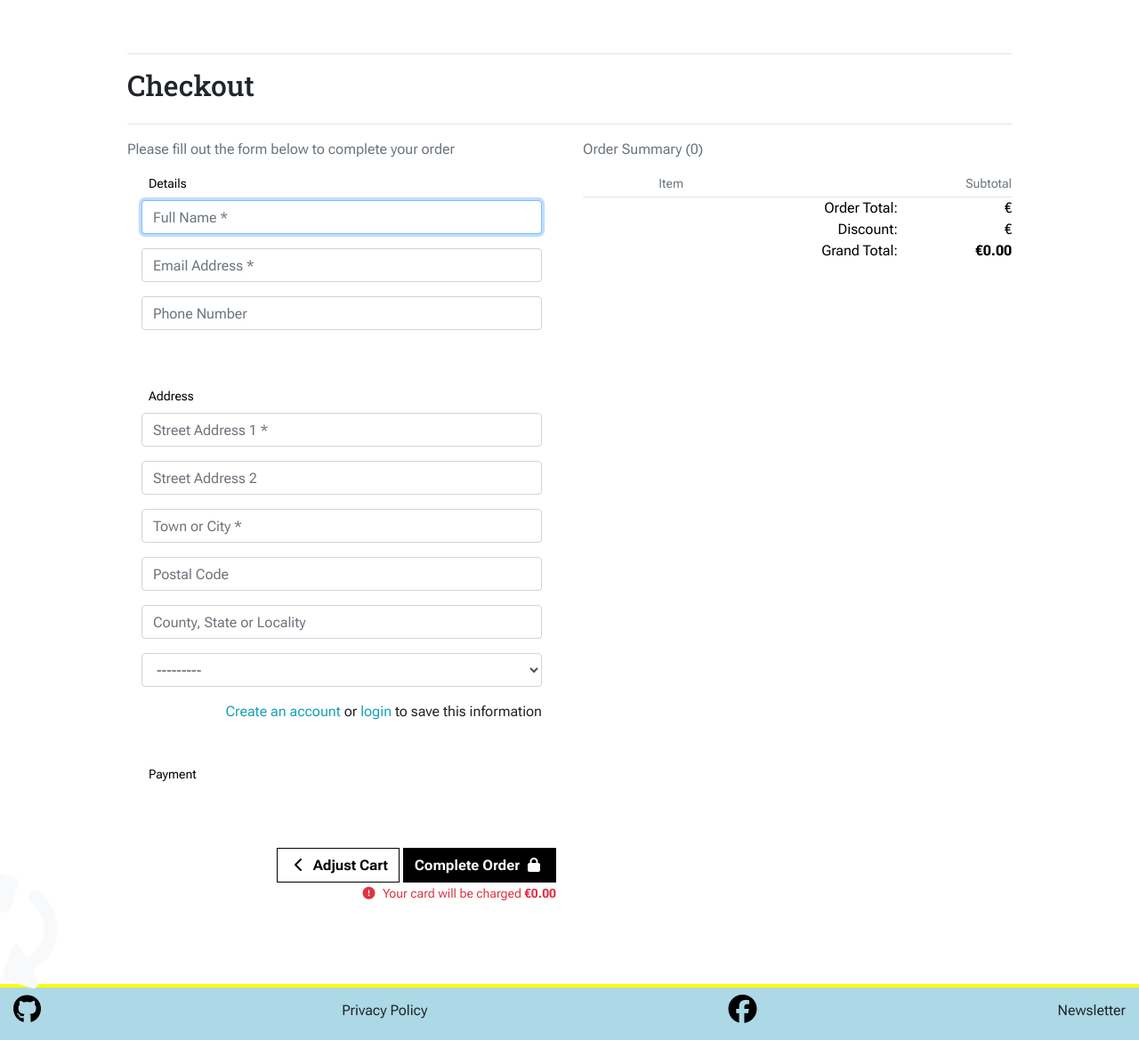
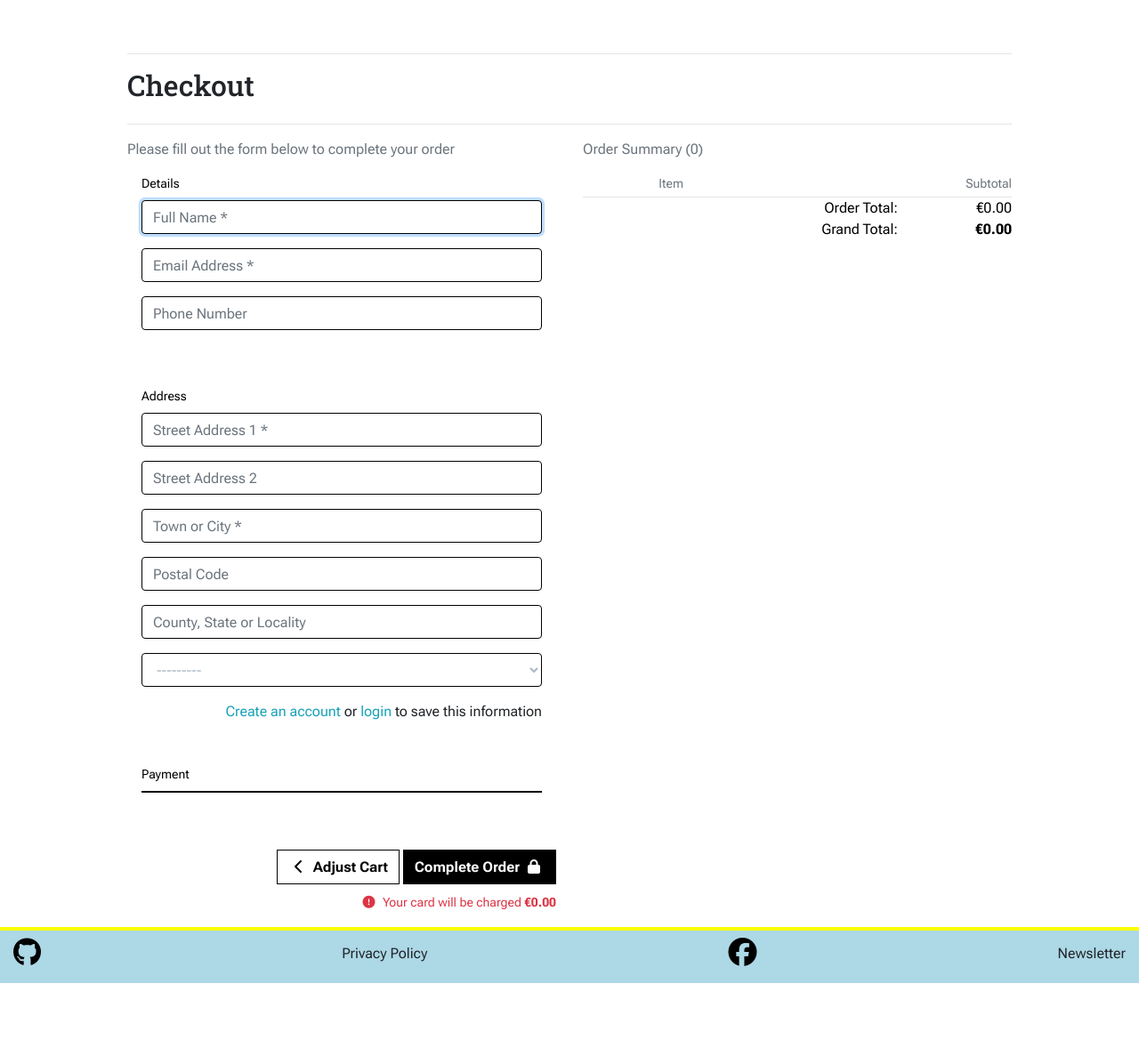
Before and after one commit to g-omarsdottir/shaping-sustainable-surf, a Django app: template checkout/templates/checkout/checkout.html in a window 1280 px wide. Shown: the part 168-1337 px from the top of the page at 89% size. After the commit the page ends 1273 px from the top, so only its background shows below. Run offline with Django 3.2, Linux system fonts and the light colour scheme; the template is opened without the code that fills it: values that come from a table or form of the project are taken from there, others are empty; parts of the project's set-up code (start-up, migrations or seed data) failed here and were passed over; some libraries are stand-ins or nearby versions.

Commit message:
Optimize display of checkout.html: Add CSS and fix total calculations
- Add CSS styling to improve layout of checkout page
- Update total and grand total display to accurately reflect discounts
- Implement conditional rendering of discount amount in checkout

```diff
--- a/checkout/static/checkout/css/checkout.css
+++ b/checkout/static/checkout/css/checkout.css
@@ -0,0 +1,39 @@
+.fieldset-label {
+    position: relative;
+    right: .5rem;
+}
+
+#payment-form .form-control,
+#card-element {
+    color: #000;
+    border: 1px solid #000;
+}
+
+select,
+select option {
+    color: #000000;
+}
+
+select:invalid,
+select option[value=""] {
+    color: #aab7c4 !important;
+}
+
+#loading-overlay {
+	display: none;
+	position: fixed;
+    top: 0;
+    left: 0;
+    width: 100%;
+    height: 100%;
+    background: rgba(23, 162, 184, .85);
+    z-index: 9999;
+}
+
+.loading-spinner {
+	display: flex;
+    align-items: center;
+    justify-content: center;
+    margin: 0;
+    height: 100%;
+}
--- a/checkout/templates/checkout/checkout.html
+++ b/checkout/templates/checkout/checkout.html
@@ -58,12 +58,16 @@
             <div class="row text-black text-right">
                 <div class="col-7 offset-2">
                     <p class="my-0">Order Total:</p>
+                    {% if discount_amount > 0 %}
                     <p class="my-0">Discount:</p>
+                    {% endif %}
                     <p class="my-0">Grand Total:</p>
                 </div>
                 <div class="col-3">
-                    <p class="my-0">€{{ order_total | floatformat:2 }}</p>
-                    <p class="my-0">€{{ discount_code.amount | floatformat:2 }}</p>
+                    <p class="my-0">€{{ total | floatformat:2 }}</p>
+                    {% if discount_amount > 0 %}
+                    <p class="my-0">-€{{ discount_amount | floatformat:2 }}</p>
+                    {% endif %}
                     <p class="my-0"><strong>€{{ grand_total | floatformat:2 }}</strong></p>
                 </div>
             </div>
@@ -113,13 +117,13 @@
                 </fieldset>
 
                 <div class="submit-button text-right mt-5 mb-2">
-                    <a href="{% url 'view_cart' %}" class="btn btn-outline-black rounded-0">
+                    <a href="{% url 'view_cart' %}" class="btn btn-outline-black rounded-0 mb-2">
                         <span class="icon">
                             <i class="fas fa-chevron-left"></i>
                         </span>
                         <span class="font-weight-bold">Adjust Cart</span>
                     </a>
-                    <button id="submit-button" class="btn btn-black rounded-0">
+                    <button id="submit-button" class="btn btn-black rounded-0 mb-2">
                         <span class="font-weight-bold">Complete Order</span>
                         <span class="icon">
                             <i class="fas fa-lock"></i>
```
